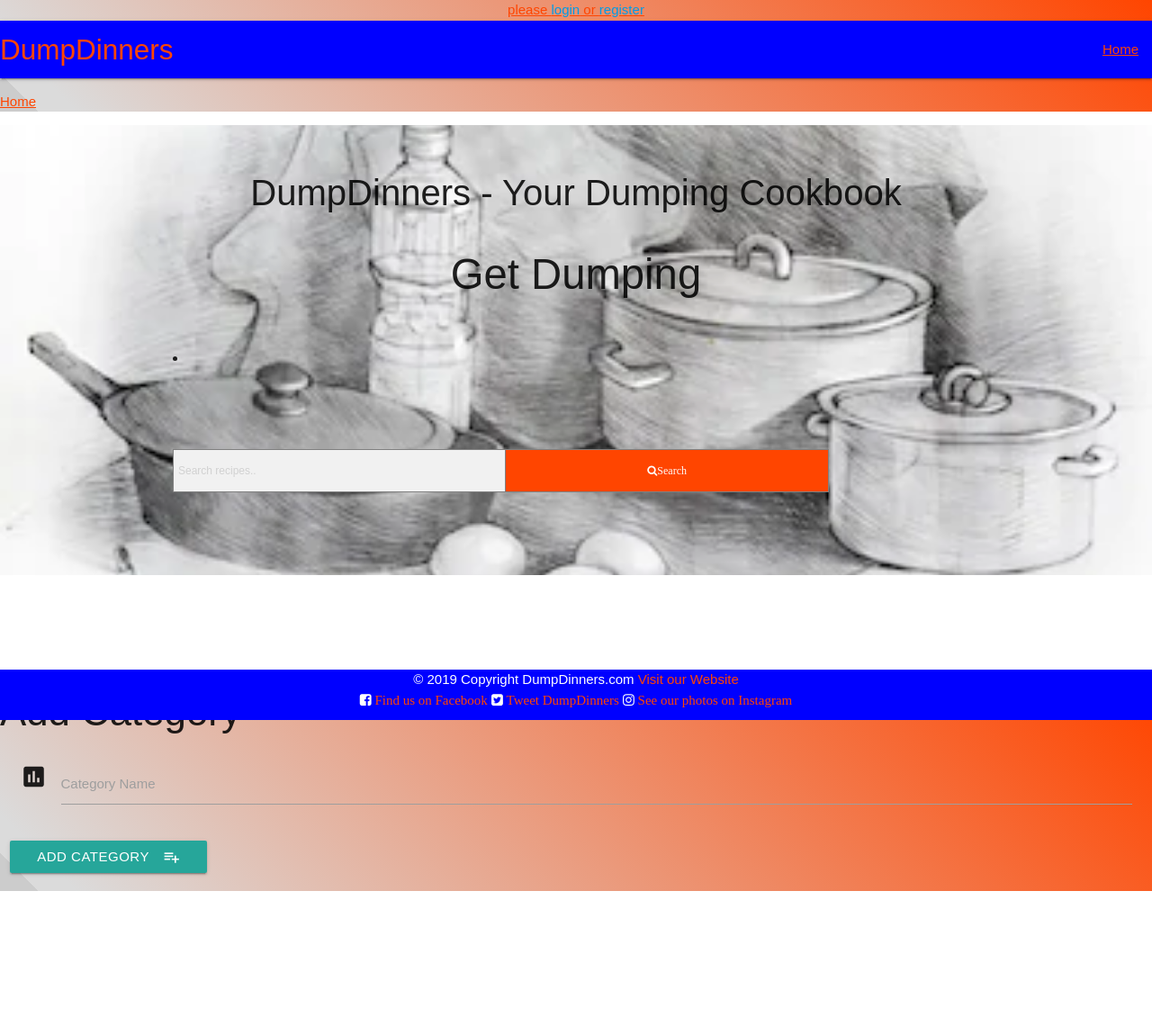
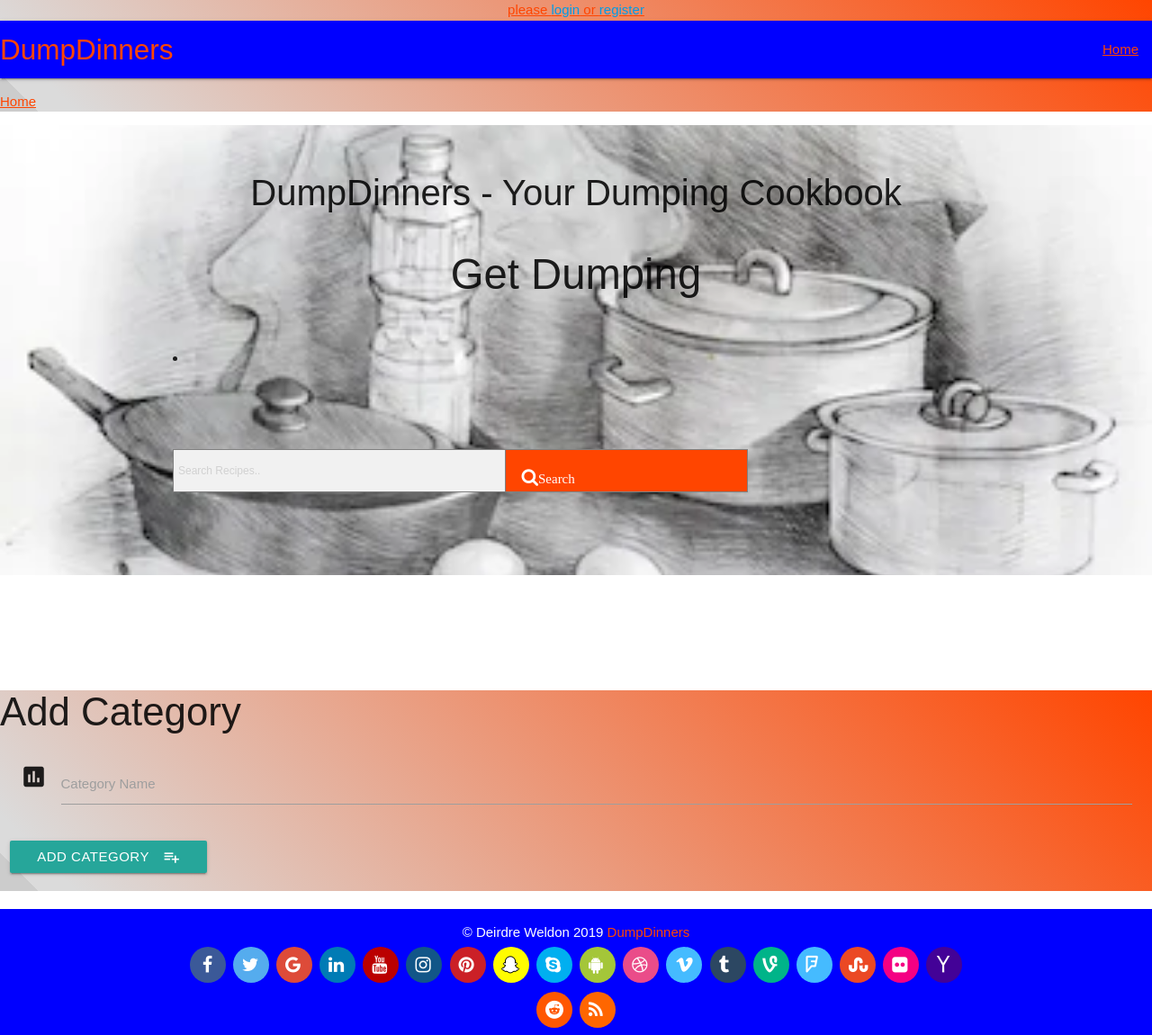
Before and after one commit to Deirdre18/dumpdinners-recipe-app, a Flask app: page /add_category in a window 1280 px wide. Shown: the whole page at 90% size. Before the commit the page ends 990 px from the top, so only its background shows below. Run offline with Flask 2, Linux system fonts and the light colour scheme; some libraries are stand-ins or nearby versions.

Commit message:
added social icons to footer, fixed add and update category issues but category still needs to be re-selected when updating recipe, made modification to recipe page

```diff
--- a/.c9/metadata/environment/app.py
+++ b/.c9/metadata/environment/app.py
@@ -1 +1 @@
-{"filter":false,"title":"app.py","tooltip":"/app.py","undoManager":{"mark":-1,"position":-1,"stack":[]},"ace":{"folds":[],"scrolltop":2952,"scrollleft":0,"selection":{"start":{"row":229,"column":0},"end":{"row":229,"column":0},"isBackwards":false},"options":{"guessTabSize":true,"useWrapMode":false,"wrapToView":true},"firstLineState":{"row":92,"state":"start","mode":"ace/mode/python"}},"timestamp":1562950625586,"hash":"1bc696209262730d1c6a631b32720a35ca25ef4a"}
+{"filter":false,"title":"app.py","tooltip":"/app.py","undoManager":{"mark":-1,"position":-1,"stack":[]},"ace":{"folds":[],"scrolltop":2918,"scrollleft":0,"selection":{"start":{"row":219,"column":41},"end":{"row":219,"column":41},"isBackwards":false},"options":{"guessTabSize":true,"useWrapMode":false,"wrapToView":true},"firstLineState":{"row":207,"state":"start","mode":"ace/mode/python"}},"timestamp":1563096373319,"hash":"bd5a19bf3c4271f3228282055c0cd431a3c0d97c"}
--- a/app.py
+++ b/app.py
@@ -28,18 +28,29 @@ else:
 mongo = PyMongo(app)
 
 
+@app.route('/')
+@app.route('/index')
+def index():
+    """Home page the gets 4 recipes from DB that have been viewed the most"""
+    four_recipes = mongo.db.recipes.find().limit(4)
+    return render_template('allrecipes1.html', recipes=four_recipes)
 
-@app.route('/')
-def index():
+@app.route('/allrecipes')
+def allrecipes():
     recipes = mongo.db.recipes.find()
-    return render_template("allrecipes.html",
-        recipes=mongo.db.recipes.find())
+    return render_template('allrecipes.html', recipes=recipes)
+
+@app.route('/allrecipes1')
+def allrecipes1():
+    recipes = mongo.db.recipes.find()
+    four_recipes = mongo.db.recipes.find().limit(4)
+    return render_template('allrecipes1.html', recipes=four_recipes)
 
 @app.route('/add_recipe')
 def add_recipe():
     recipes = mongo.db.recipes.find()
     return render_template('addrecipe.html',
-        categories=mongo.db.category.find())
+        categories=mongo.db.categories.find())
 
 
 @app.route('/insert_recipe', methods=['POST'])
@@ -48,14 +59,6 @@ def insert_recipe():
     recipes.insert_one(request.form.to_dict())
     flash ("Your recipe has been inserted")
     return redirect(url_for('allrecipes'))
-
-
-
-@app.route('/allrecipes')
-def allrecipes():
-    recipes = mongo.db.recipes.find()
-    return render_template('allrecipes.html', recipes=recipes)
-
 
 @app.route('/edit_recipe/<recipe_id>', methods=['GET', 'POST'])
 def edit_recipe(recipe_id):
@@ -67,10 +70,8 @@ def edit_recipe(recipe_id):
         return render_template('editrecipe.html', recipe=recipe_db, categories=all_categories)
 
 
+# referred to this article for advice on 'views' - https://stackoverflow.com/questions/5782311/mongodb-inc-embedded-value-syntax
 
-
-
-# referred to this article for advice on 'views' - https://stackoverflow.com/questions/5782311/mongodb-inc-embedded-value-syntax
 @app.route('/update_recipe/<recipe_id>', methods=["POST"])
 def update_recipe(recipe_id):
     recipes = mongo.db.recipes
@@ -92,6 +93,8 @@ def update_recipe(recipe_id):
         }
     })
     return redirect(url_for('allrecipes'))
+
+
 
 @app.route('/delete_recipe/<recipe_id>')
 def delete_recipe(recipe_id):
@@ -130,55 +133,39 @@ def recipe(recipe_id):
 
 #ROUTES FOR CATEGORIES
 
-#Its job is to do a find on the categories table. So categories.html is the template we're going to render. And our categories parameter will feed that from a direct call to MongoDB. So Mongo.db.categories.find.
 
 @app.route('/get_categories')
 def get_categories():
     return render_template('categories.html',
         categories=mongo.db.categories.find())
 
-
-
-#ADDING ROUTE FOR DELETE TASK
-
-#As a challenge, you could add a new key value property inside the tasks that maybe marks a task as being complete. Then when you display tasks, you'll only display tasks where complete is equal to false. But for now, we'll just delete a task once we're finished with it.. If you do accept the challenge and go on to mark a task as complete, then change the name of the function from delete_task to mark as complete.
-
-#So we access the tasks collection, and we call remove. And we pass in the task_id as the parameter, so it's a very simple function. Again, we use the syntax as we have been using up until now. Key value pair inside the curly braces. We use the object ID to format or parse the task ID in a way that's acceptable to Mongo.  Once that's in place, we want to return or redirect. So we redirect to get tasks. Why? Because once that function is complete, we want to see it disappear. We want visual evidence to see that that task is no longer on our list. So we redirect to the get_tasks function. It's very straightforward. Now, you might need to clear your cache here for this to be picked up. Let's clear the browsing data. As I said earlier, you can use incognito mode if you wish. Click done, and that disappears. So they're marked as complete. As I mentioned, they're simply just deleted from the database. In reality, you would come up with a more sophisticated solution than that. So there we are, task complete.
-
-#------------------------------------- DELETE CATEGORY CORRESPONDING FUNCTION
-
-#create a function (delete_category) and pass in category_id as parameter to remove document from categories collection.
-@app.route('/delete_category/<category_id>')
-def delete_category(category_id):
-    mongo.db.categories.remove({'_id': ObjectId(category_id)})
-    return redirect(url_for('get_categories'))
-
-@app.route('/edit_category/<category_id>')
-def edit_category(category_id):
-    return render_template('editcategory.html',
-    category=mongo.db.categories.find_one({'_id': ObjectId(category_id)}))
-
-
-
-@app.route('/update_category/<category_id>', methods=['POST'])
-def update_category(category_id):
-    categories = mongo.db.categories.update({'_id': ObjectId(category_id)},
-         {'category_name': request.form.get('category_name')})
-    return redirect(url_for('get_categories'))
-
+@app.route('/add_category')
+def add_category():
+    return render_template('addcategory.html')
 
 @app.route('/insert_category', methods=['POST'])
 def insert_category():
     category_doc = {'category_name': request.form.get('category_name')}
     mongo.db.categories.insert_one(category_doc)
-    return redirect(url_for('get_categories'))
+    return redirect(url_for('allrecipes'))
+
+@app.route('/edit_category/<category_id>')
+def edit_category(category_id):
+    return render_template('editcategory.html',
+    categories=mongo.db.categories.find_one({'_id': ObjectId(category_id)}))
 
 
-@app.route('/add_category')
-def add_category():
-    return render_template('addcategory.html')
+@app.route('/update_category/<category_id>', methods=['POST'])
+def update_category(category_id):
+    categories = mongo.db.categories
+    categories.update({'_id': ObjectId(category_id)},
+    {
 
 
+         'category_name': request.form.get('category_name'),
+
+    })
+    return redirect(url_for('get_categories'))
 
 #Copied routing for login from Deborah Thompson, student at Code Institute for login routing - #https://github.com/debbiect246/recipe-app#
 
@@ -209,7 +196,7 @@ def register():
         register_id = register.insert_one(request.form.to_dict())
         # print(register)
         object_id = register_id.inserted_id
-        return redirect(url_for('allrecipes',register_id=object_id))
+        return redirect(url_for('allrecipes1',register_id=object_id))
     return render_template('register.html')
 
 
--- a/static/styles.css
+++ b/static/styles.css
@@ -5,18 +5,13 @@
     right: auto;
     white-space: pre-wrap;
 }
+
 #search [type="search"] [name="query"]
 {
      height: 30px;
      width: 50px;
 }
 
-#recipe-cards {height:100%;}
-
-
-#dashboard2 {text-align: center;}
-
-#dashboard4 {text-align: center;}
 
 h3 {margin-top: 10%}
 
@@ -61,8 +56,3 @@ p {margin-top: 20%;}
     margin: 5px 5px;
     padding: 0 0.5em;
 }
-
-.task_header {
-    margin-top: 5px;
-
-}
--- a/templates/base.html
+++ b/templates/base.html
@@ -57,6 +57,7 @@
             display: table;
         }
     </style>
+
 
 
 </head>
@@ -139,9 +140,9 @@
                 <br <br>
                 <li class="nav-item">
                     <form class="example" action="{{ url_for('search') }}">
-                        <input type="text" placeholder="Search recipes.." required name="query" style="margin-top:10%; width:40%; height:3em !important; color: black">
+                        <input type="text" placeholder="Search Recipes.." required name="query" style="margin-top:10%; width:40%; height:3em !important; color: black">
                         <div id="search">
-                            <button type="submit" style="margin-top:10%; width:40%; height:4em !important; background-color:orangered"><i class="fa fa-search">Search</i></button>
+                            <button type="submit" style="margin-top:10%; width:30%; height:4em !important; background-color:orangered; text-align:left"><i class="fa fa-search"><small>Search</small></i></button>
                         </div>
                     </form>
                 </li>
@@ -158,6 +159,7 @@
     <div id="stripes4" class="pattern">
         {% block content %}{% endblock %}
     </div>
+
     <script src="https://cdnjs.cloudflare.com/ajax/libs/jquery/3.2.1/jquery.min.js"></script>
     <script src="https://cdnjs.cloudflare.com/ajax/libs/materialize/0.100.2/js/materialize.min.js"></script>
 
@@ -194,29 +196,199 @@
 
     <!--to create footer referred to https://www.w3schools.com/howto/tryit.asp?filename=tryhow_css_fixed_footer    -->
 
+<!--for flexible footer referred to https://materializecss.com/footer.html    -->
+
 <style>
-        .footer {
-            position: fixed;
-            left: 0;
-            bottom: 0;
-            width: 100%;
+
+    .footer
+    {
+    margin-top: 1px;
+    display: flex;
+    min-height: 3vh;
+    flex-direction: column;
+    text-align: center;
     background-color: blue;
+    color:white;
+  }
+
+  main {
+    flex: 1 0 auto;
+  }
+  .container {
+      margin-top: 15px;
+      margin-bottom: 3px;
+  }
+
+
+</style>
+
+
+
+<style>
+.fa {
+  padding: 10px;
+  font-size: 20px;
+  width: 40px;
+  text-align: left;
+  text-decoration: none;
+  margin: 5px 2px;
+  border-radius: 50%;
+  height: 40px;
+}
+
+.fa:hover {
+    opacity: 0.7;
+
+}
+
+
+.fa-facebook {
+  background: #3B5998;
   color: white;
   text-align: center;
-            height: 7%;
+}
+
+.fa-twitter {
+  background: #55ACEE;
+  color: white;
+}
+
+.fa-google {
+  background: #dd4b39;
+  color: white;
+}
+
+.fa-linkedin {
+  background: #007bb5;
+  color: white;
+}
+
+.fa-youtube {
+  background: #bb0000;
+  color: white;
+}
+
+.fa-instagram {
+  background: #125688;
+  color: white;
+}
+
+.fa-pinterest {
+  background: #cb2027;
+  color: white;
+}
+
+.fa-snapchat-ghost {
+  background: #fffc00;
+  color: white;
+  text-shadow: -1px 0 black, 0 1px black, 1px 0 black, 0 -1px black;
+}
+
+.fa-skype {
+  background: #00aff0;
+  color: white;
+}
+
+.fa-android {
+  background: #a4c639;
+  color: white;
+}
+
+.fa-dribbble {
+  background: #ea4c89;
+  color: white;
+}
+
+.fa-vimeo {
+  background: #45bbff;
+  color: white;
+}
+
+.fa-tumblr {
+  background: #2c4762;
+  color: white;
+}
+
+.fa-vine {
+  background: #00b489;
+  color: white;
+}
+
+.fa-foursquare {
+  background: #45bbff;
+  color: white;
+}
+
+.fa-stumbleupon {
+  background: #eb4924;
+  color: white;
+}
+
+.fa-flickr {
+  background: #f40083;
+  color: white;
+}
+
+.fa-yahoo {
+  background: #430297;
+  color: white;
+}
+
+.fa-soundcloud {
+  background: #ff5500;
+  color: white;
+}
+
+.fa-reddit {
+  background: #ff5700;
+  color: white;
+}
+
+.fa-rss {
+  background: #ff6600;
+  color: white;
 }
 </style>
 
+
+
     <div class="footer">
+
+
         <div class="container">
-            © 2019 Copyright DumpDinners.com
-            <a href="https://dumpdinners-recipe-app.herokuapp.com/" style="color:orangered">Visit our Website</a><br>
+            © Deirdre Weldon 2019 <a href="https://dumpdinners-recipe-app.herokuapp.com/" style="color:orangered">DumpDinners <br>
 
-            <i class="fa fa-facebook-square" aria-hidden="true">&nbsp<a href="https://www.facebook.com/" style="color:orangered">Find us on Facebook</a></i>
-            <i class="fa fa-twitter-square" aria-hidden="true">&nbsp<a href="https://www.twitter.com/" style="color:orangered">Tweet DumpDinners</a></i>
-            <i class="fa fa-instagram" aria-hidden="true">&nbsp<a href="https://www.instagram.com/" style="color:orangered">See our photos on Instagram</a></i>
+
+        <!--for social media icons and styles referred to https://www.w3schools.com/howto/howto_css_social_media_buttons.asp    -->
+
+
+
+
+<!-- Add font awesome icons -->
+<a href="#" class="fa fa-facebook"></a>
+<a href="#" class="fa fa-twitter"></a>
+<a href="#" class="fa fa-google"></a>
+<a href="#" class="fa fa-linkedin"></a>
+<a href="#" class="fa fa-youtube"></a>
+<a href="#" class="fa fa-instagram"></a>
+<a href="#" class="fa fa-pinterest"></a>
+<a href="#" class="fa fa-snapchat-ghost"></a>
+<a href="#" class="fa fa-skype"></a>
+<a href="#" class="fa fa-android"></a>
+<a href="#" class="fa fa-dribbble"></a>
+<a href="#" class="fa fa-vimeo"></a>
+<a href="#" class="fa fa-tumblr"></a>
+<a href="#" class="fa fa-vine"></a>
+<a href="#" class="fa fa-foursquare"></a>
+<a href="#" class="fa fa-stumbleupon"></a>
+<a href="#" class="fa fa-flickr"></a>
+<a href="#" class="fa fa-yahoo"></a>
+<a href="#" class="fa fa-reddit"></a>
+<a href="#" class="fa fa-rss"></a>
+
         </div>
     </div>
+
 
 
 </body>
```
Also changed, not shown: .c9/metadata/environment/templates/base.html (+1 -1 lines), templates/addrecipe.html (+4 -4 lines), templates/allrecipes1.html (added, +49 -0 lines), templates/editrecipe.html (+5 -12 lines), templates/recipe.html (+8 -4 lines), .c9/metadata/environment/README.md, 4 other files. Lines whose indentation alone changed are shown as unchanged.
